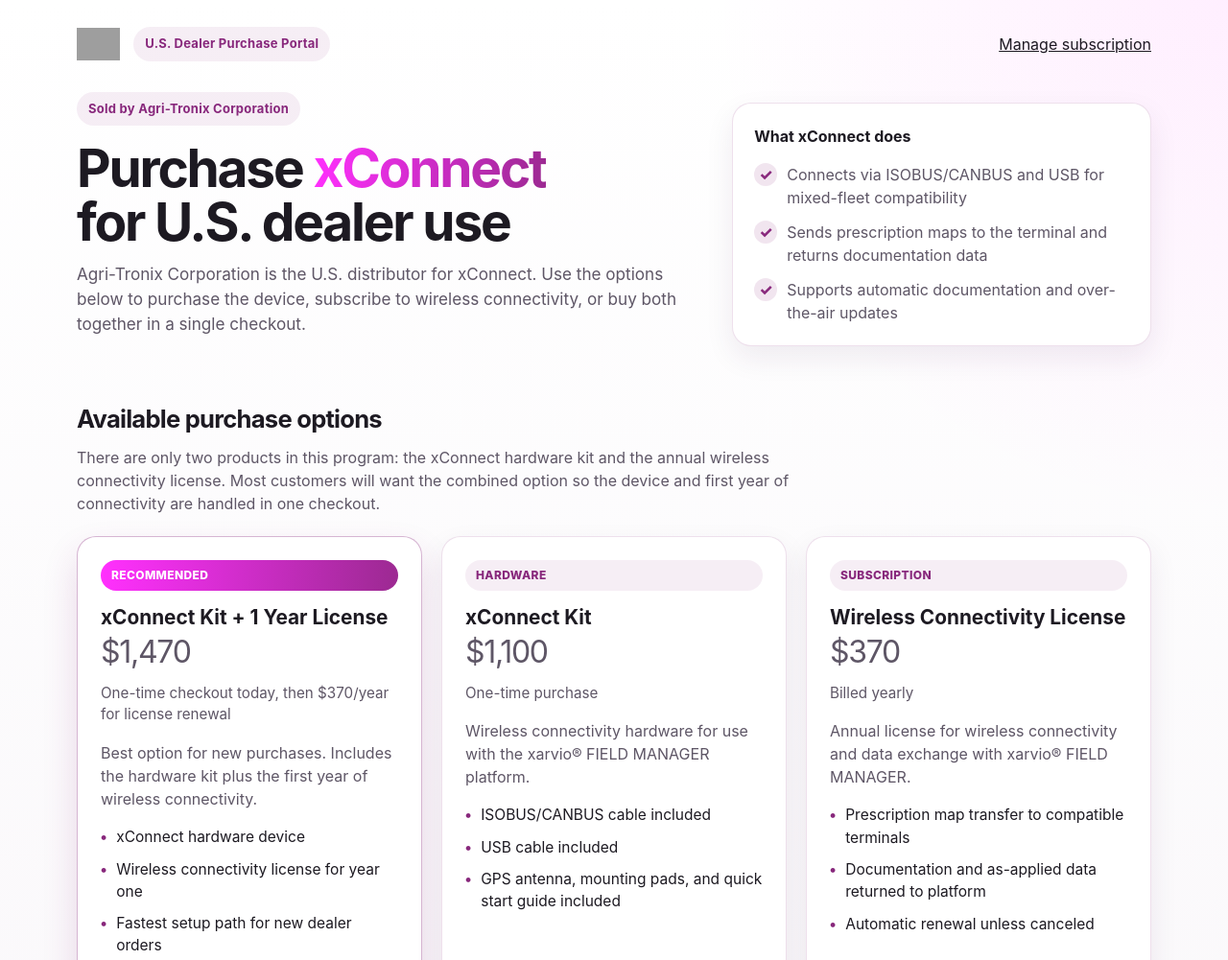
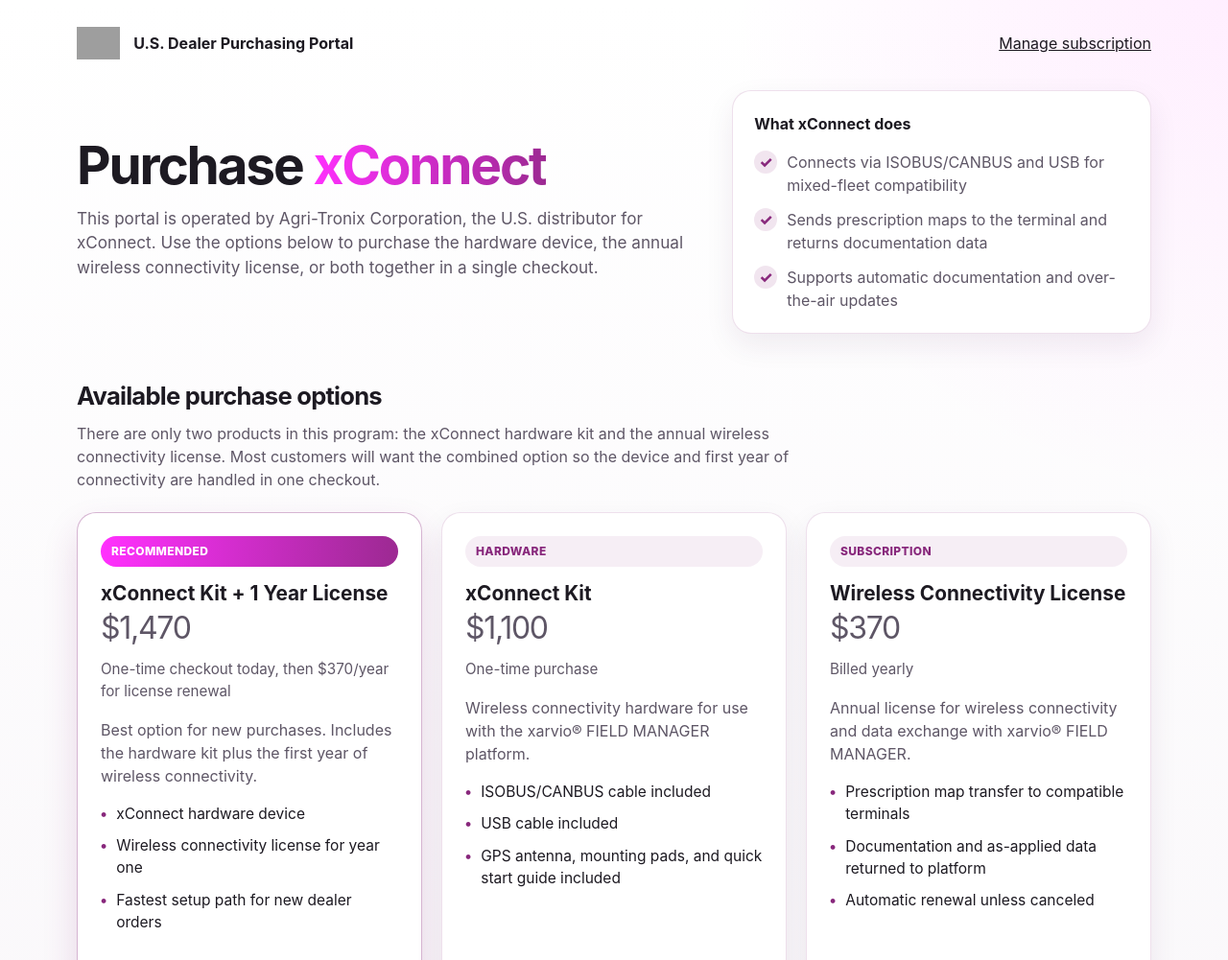
Before and after one commit to ATC-Industries/BASF_ProofOfConcept, a plain HTML site: page index.html in a window 1280 px wide. Shown: the top 1001 px of the page at 96% size. Drawn offline with Linux system fonts and the light colour scheme; grey boxes are pictures that could not be loaded.

Commit message:
Revise header and description text in index.html
Updated text for clarity and branding consistency.

```diff
--- a/index.html
+++ b/index.html
@@ -362,22 +362,19 @@
         <div class="topbar">
           <div class="logo-wrap">
             <img src="https://ag.xarvio.com/images/logo.webp" alt="xarvio logo" />
-            <span class="eyebrow">U.S. Dealer Purchase Portal</span>
+            <strong>U.S. Dealer Purchasing Portal</strong>
           </div>
           <a href="https://billing.stripe.com/p/login/00w8wwffYcOtbam3WgeME00">Manage subscription</a>
         </div>
 
         <div class="hero-grid">
           <div>
-            <span class="eyebrow">Sold by Agri-Tronix Corporation</span>
+
             <h1>
-              Purchase <span class="gradient-text">xConnect</span><br />
-              for U.S. dealer use
+              Purchase <span class="gradient-text">xConnect</span>
             </h1>
             <p class="lede">
-              Agri-Tronix Corporation is the U.S. distributor for xConnect. Use the options below to
-              purchase the device, subscribe to wireless connectivity, or buy both together in a single
-              checkout.
+              This portal is operated by Agri-Tronix Corporation, the U.S. distributor for xConnect. Use the options below to purchase the hardware device, the annual wireless connectivity license, or both together in a single checkout.
             </p>
           </div>
 
@@ -476,9 +473,7 @@
             <strong>Important:</strong> xConnect may only be used to connect to the xarvio FIELD MANAGER platform. All purchases on this page are processed by Agri-Tronix Corporation as the U.S. distributor.
           </div>
 
-          <div class="notice">
-            xarvio®, xConnect, and related brand assets are property of BASF Digital Farming GmbH. Copyright © BASF Digital Farming GmbH 2026.
-          </div>
+
         </div>
       </section>
 
```
